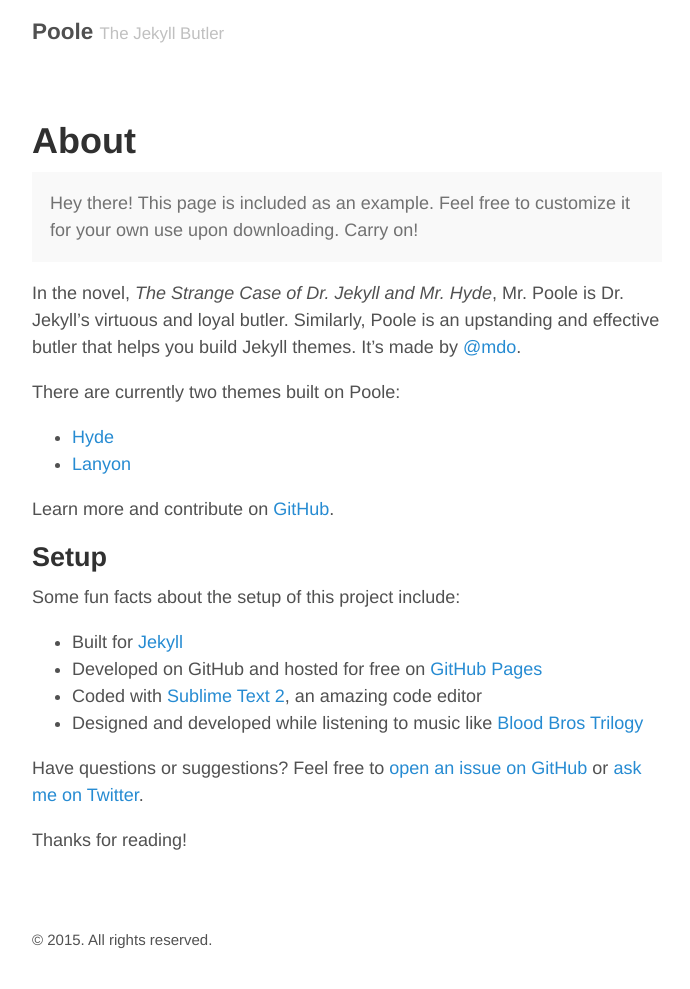
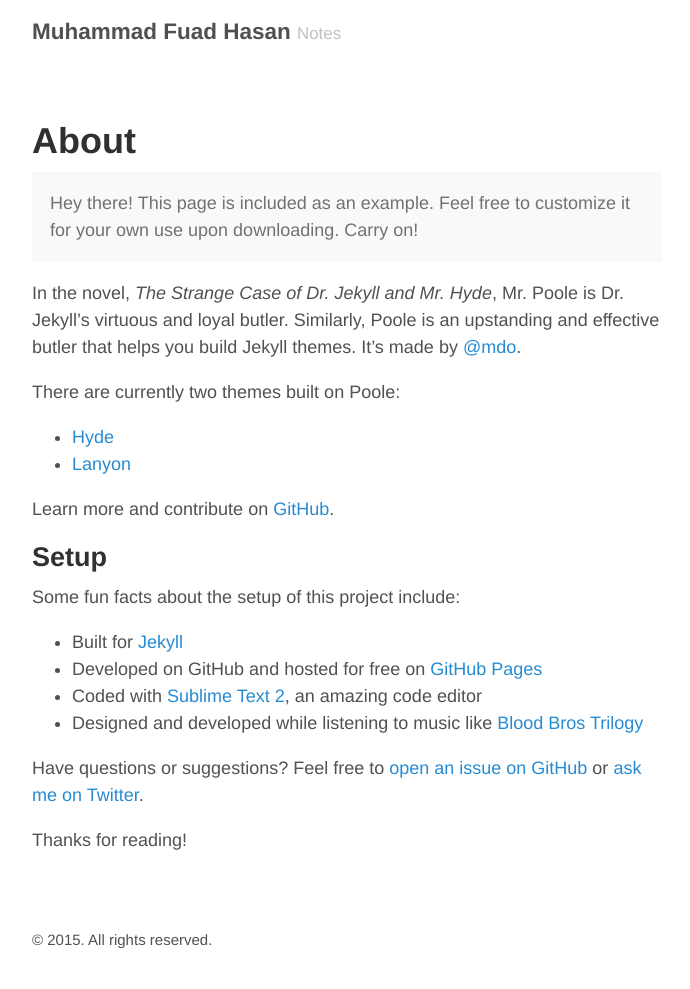
Before and after one commit to mfh/mfh.github.io, a Jekyll site: the page built from about.md, in a window 1280 px wide. Shown: the whole page, without its empty margins (293-983 px from the left). Built offline with Jekyll 4.4.1, drawn with Linux system fonts in a browser that asks for light colours.

Commit message:
add url config

```diff
--- a/_config.yml
+++ b/_config.yml
@@ -5,11 +5,11 @@
 relative_permalinks: true
 
 # Setup
-title:               Poole
-tagline:             The Jekyll Butler
-url:                 http://getpoole.com
+title:               Muhammad Fuad Hasan
+tagline:             Notes
+url:                 http://fuadhasan.org
+baseurl:             ""
 paginate:            1
-baseurl:             ""
 
 # Assets
 #
```
